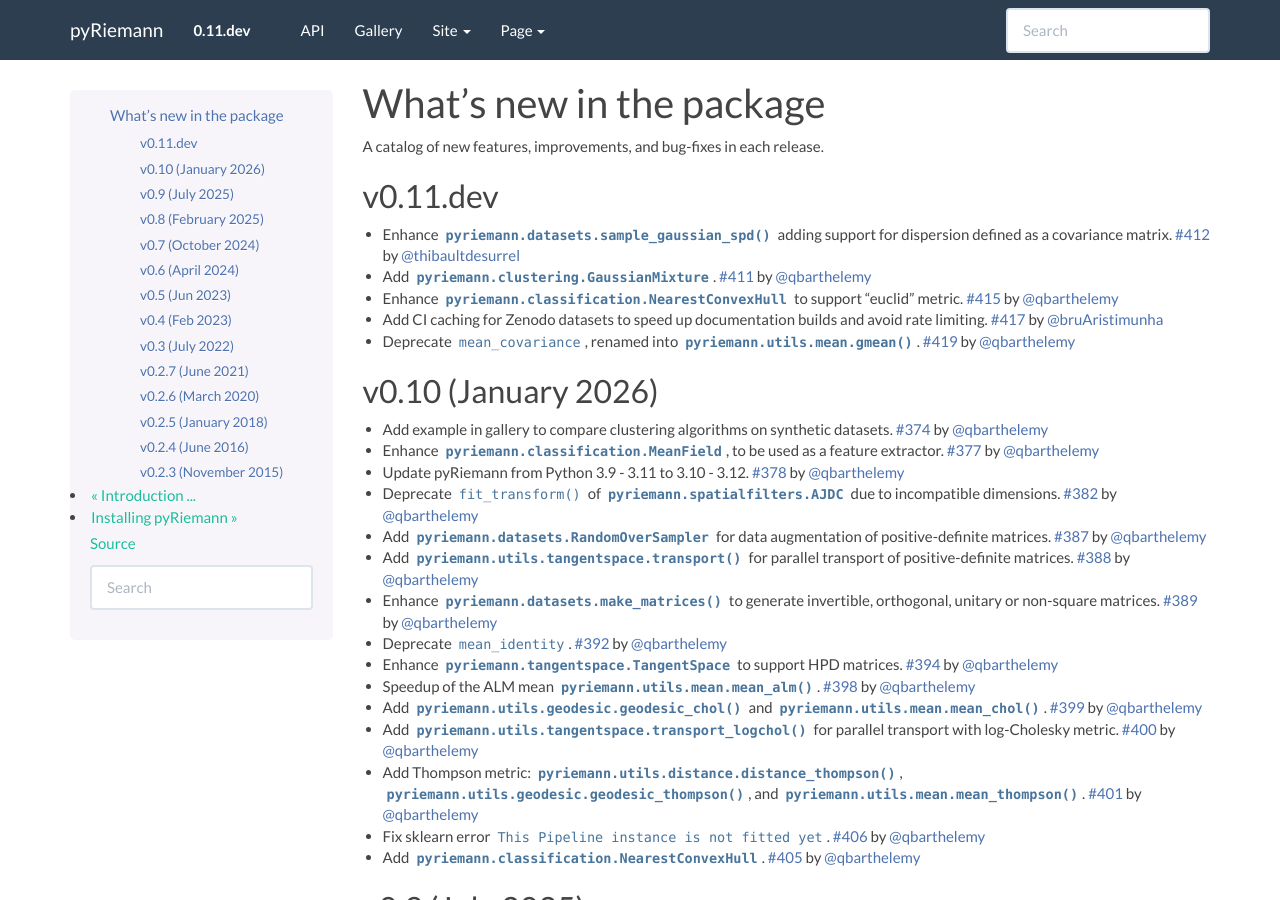
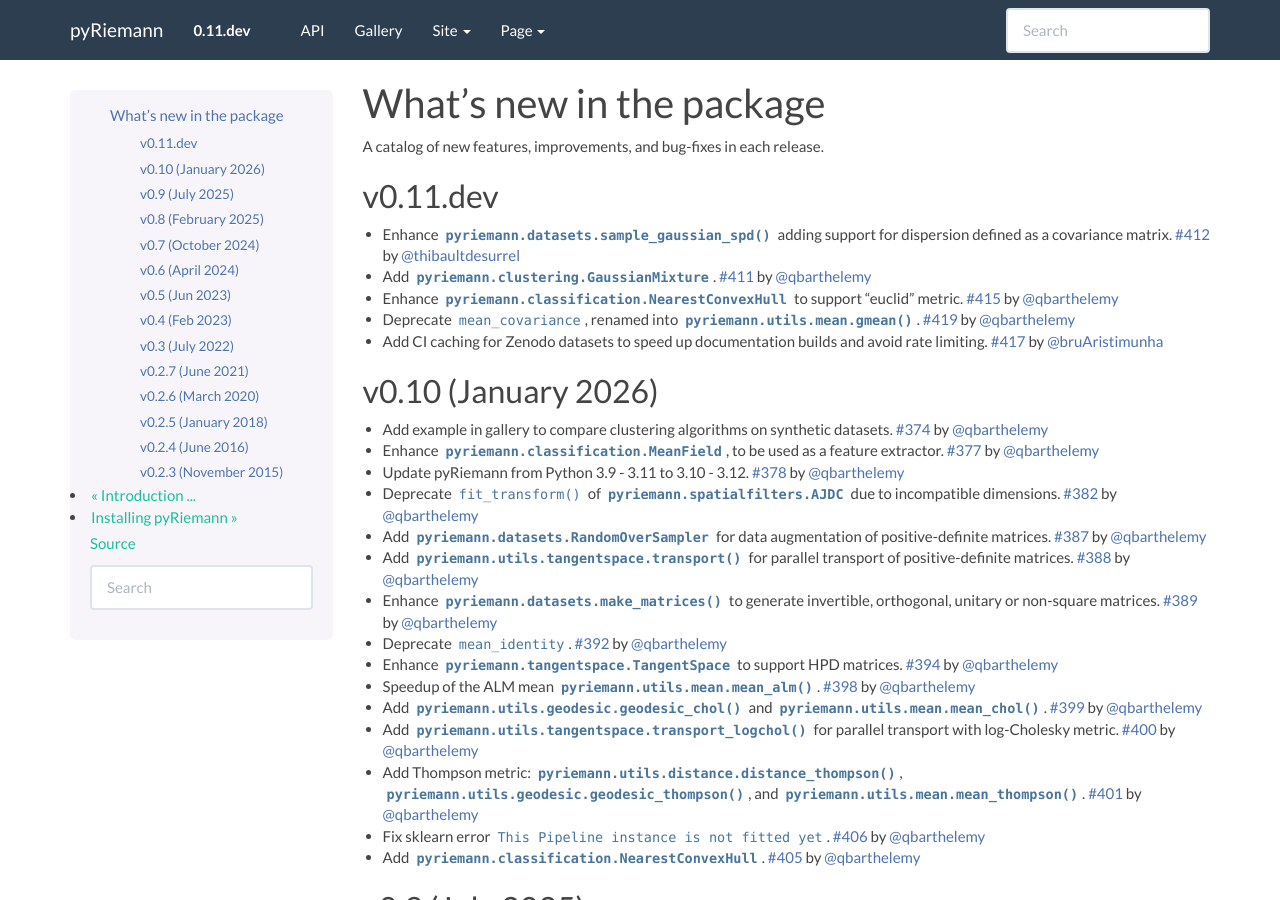
Before and after one commit to pyRiemann/pyRiemann, a Sphinx documentation site: the page built from doc/whatsnew.rst, in a window 1280 px wide and 900 px high. Built offline with Sphinx 7.4.7, drawn with Linux system fonts in a browser that asks for light colours; pages that are not in the unit, such as notebooks, are missing from menus.

```diff
--- a/doc/whatsnew.rst
+++ b/doc/whatsnew.rst
@@ -16,8 +16,10 @@ v0.11.dev
 
 - Enhance :class:`pyriemann.classification.NearestConvexHull` to support "euclid" metric. :pr:`415` by :user:`qbarthelemy`
 
+- Deprecate ``mean_covariance``, renamed into :func:`pyriemann.utils.mean.gmean`. :pr:`419` by :user:`qbarthelemy`
+
 - Add CI caching for Zenodo datasets to speed up documentation builds and avoid rate limiting. :pr:`417` by :user:`bruAristimunha`
-- Deprecate ``mean_covariance``, renamed into :func:`pyriemann.utils.mean.gmean`. :pr:`419` by :user:`qbarthelemy`
+
 
 v0.10 (January 2026)
 --------------------
```
